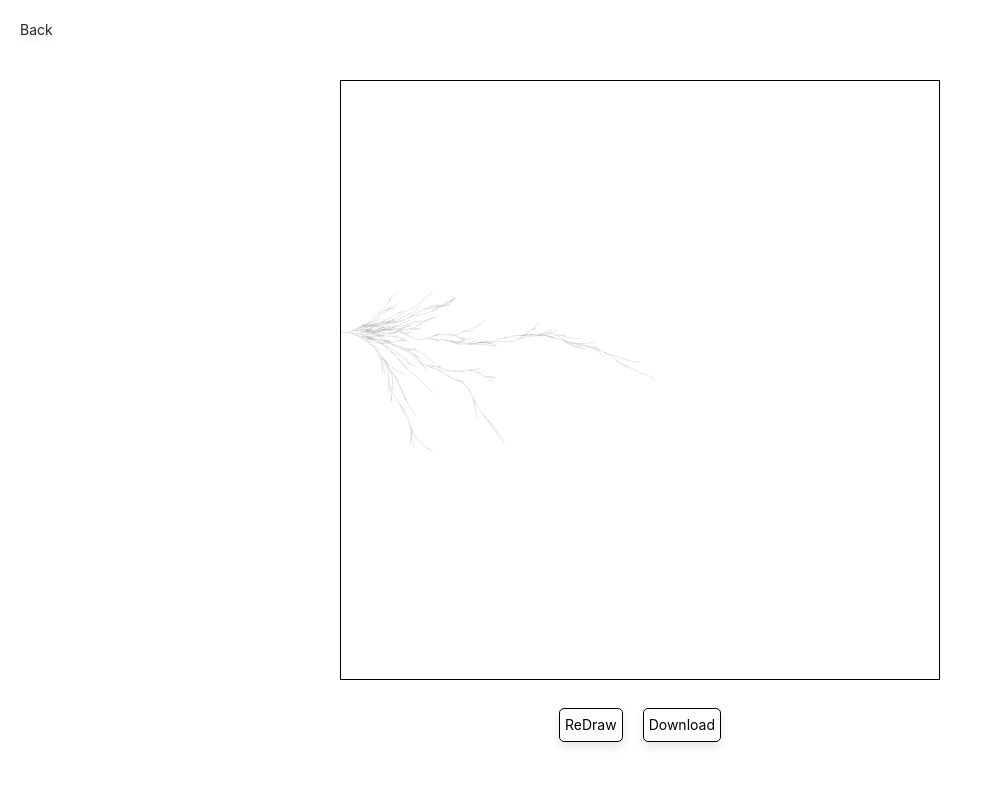
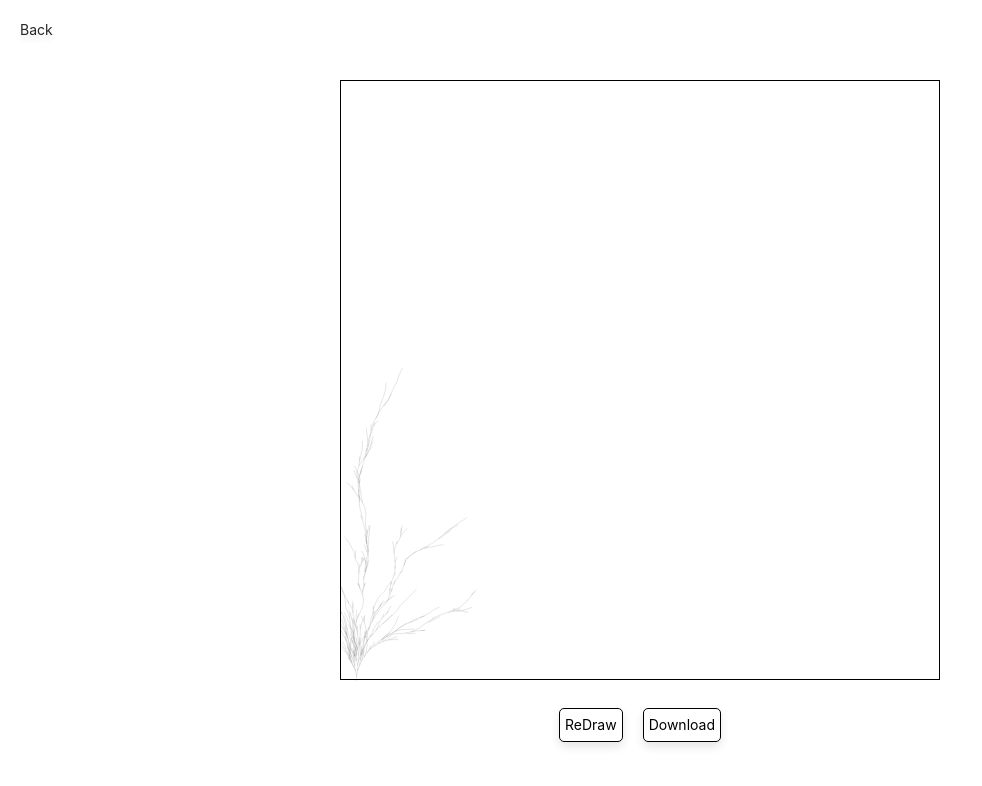
Before and after one commit to zainhubb/play-ground-vue3, a Vue app: page /#/playground/1 in a window 1280 px wide. Shown: the top 786 px of the page, without its empty margins (0-982 px from the left). Built offline with nearby package versions, Linux system fonts and the light colour scheme.

Commit message:
优化♣️

```diff
--- a/src/components/1.vue
+++ b/src/components/1.vue
@@ -1,22 +1,23 @@
 <script setup>
 import { computed, onMounted, ref } from 'vue';
+console.log(window.innerWidth)
+console.log(window.innerHeight)
 const el = ref(null) // canvas element
 const ctx = computed(() => el.value.getContext('2d'))
-const HEIGHT = 600 // canvas高度
-const WIDTH = 600  // canvas宽度
+const HEIGHT = window.innerWidth>600?600:window.innerWidth // canvas高度
+const WIDTH = HEIGHT  // canvas宽度
 let startX = 0 // 起始点横坐标
 let startY = 0// 起始点纵坐标
-calculatePoint()
 const startBranchLength = 5 // 起始线长度
-const startAngle = startY === 0 ? Math.PI / 2 : startY === HEIGHT ? -Math.PI / 2 : startX == 0 ? 0 : -Math.PI // 起始线角度
+// const startAngle = startY === 0 ? Math.PI / 2 : startY === HEIGHT ? -Math.PI / 2 : startX == 0 ? 0 : -Math.PI // 起始线角度
 const minBranchLength = 5 // 保底深度
 const maxBranchLength = 500 // 最大深度
 const branchStep = 0.49 // 产生左分枝和右分枝的概率 注意，如果最大深度比较大，超过0.5可能会变得很卡
 const angleRange = 0.25 // 子树叶角度范围
 const lengthRange = 0.1 // 子树叶长度范围
-const startPoint = {  // 初始话起始点
-    x: startX, y: startY
-}
+// const startPoint = {  // 初始话起始点
+//     x: startX, y: startY
+// }
 // 计算起始点 防止生成在角落
 function calculatePoint() {
     startX = Math.random() < 0.5 ? Math.random() < 0.5 ? 0 : WIDTH : WIDTH * Math.random()
@@ -24,10 +25,14 @@ function calculatePoint() {
 }
 
 function init() {
+    calculatePoint()
     const branch = {
-        startPoint: startPoint,
+        startPoint: {
+            x:startX,
+            y:startY
+        },
         length: startBranchLength,
-        angle: startAngle
+        angle: startY === 0 ? Math.PI / 2 : startY === HEIGHT ? -Math.PI / 2 : startX == 0 ? 0 : -Math.PI
     }
     step(branch)
 }
```
